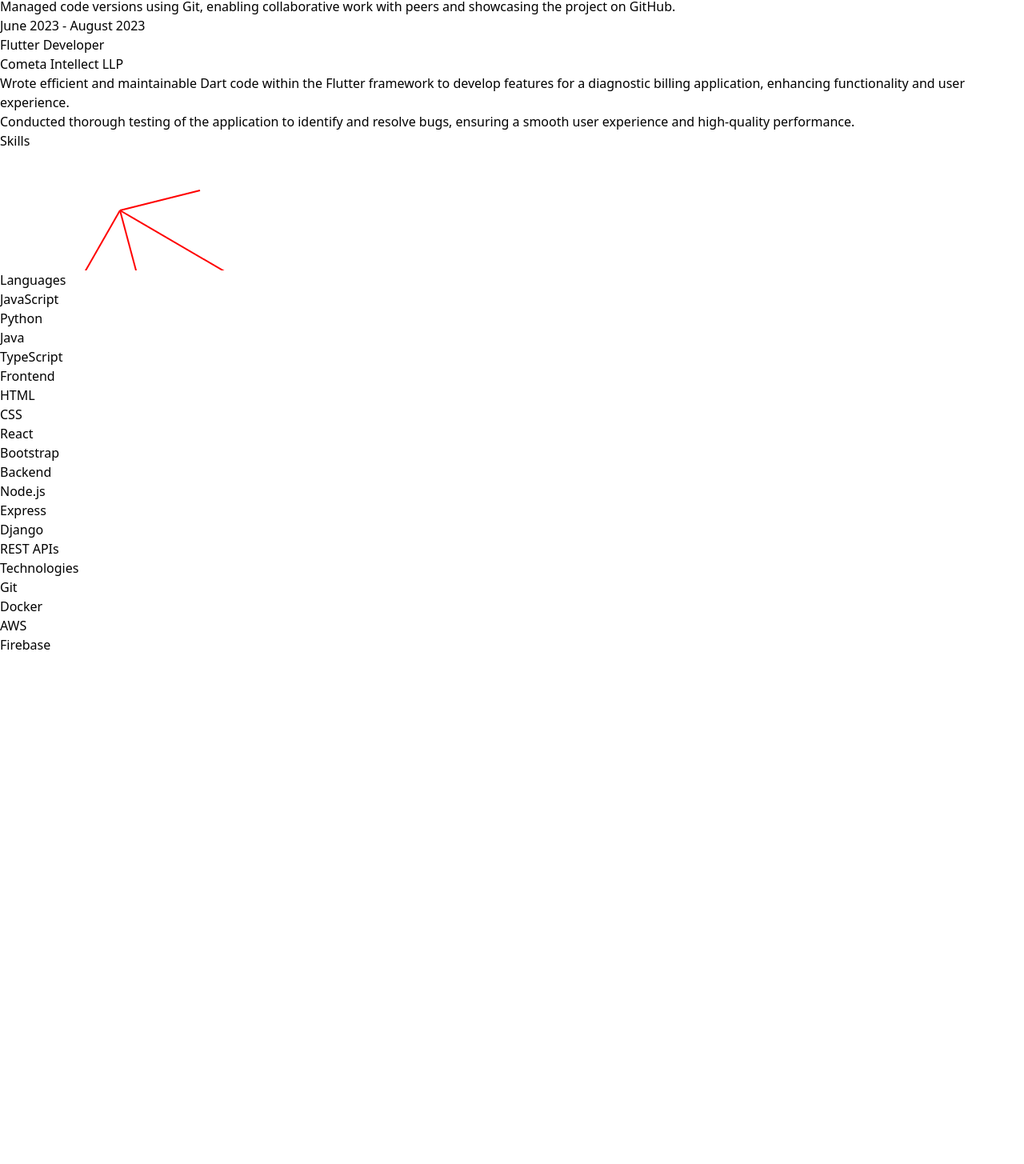
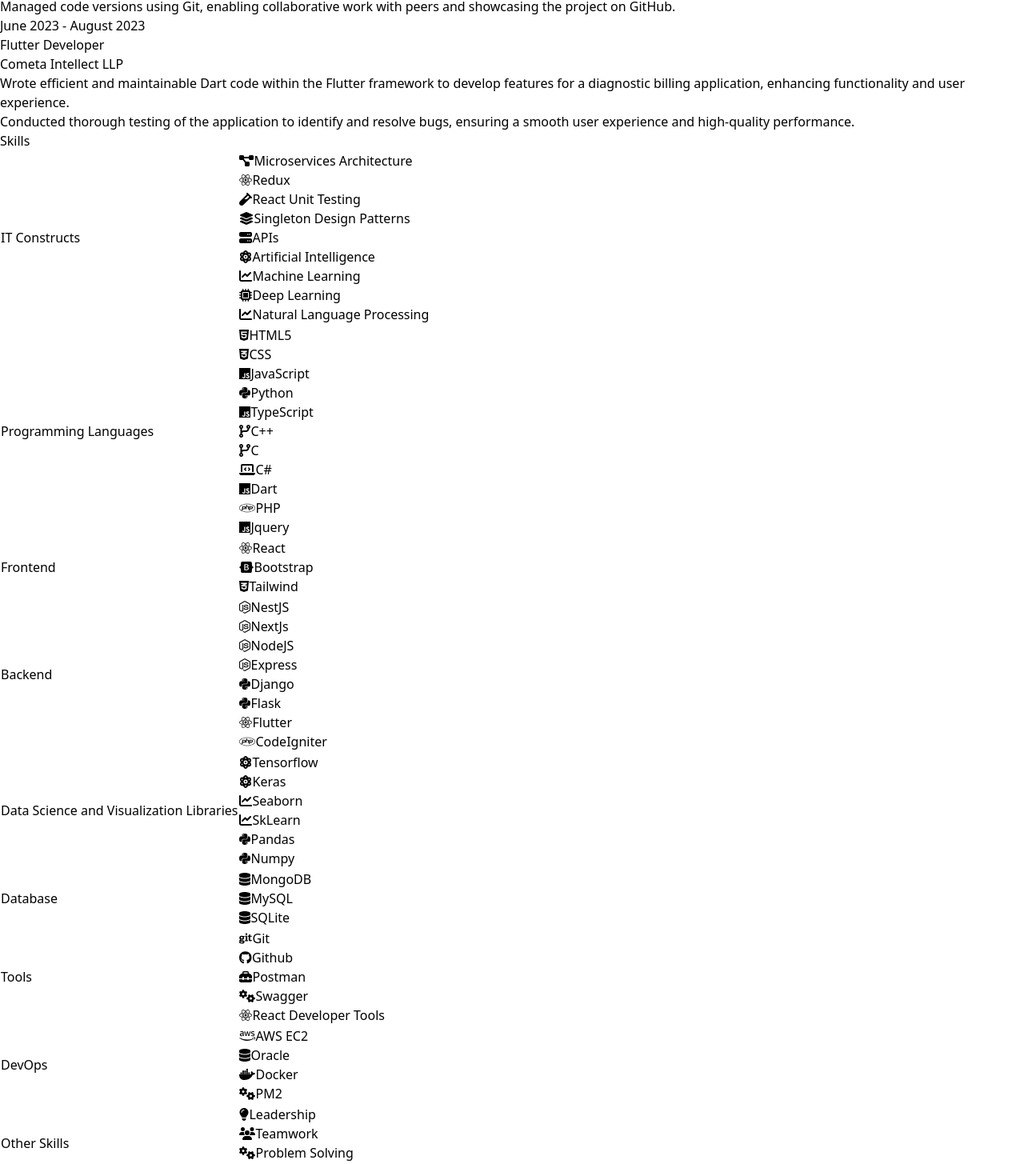
Before and after one commit to yash211/portfolio, a React (Vite) app: page / in a window 1280 px wide. Shown: the part 2270-3725 px from the top of the page at 80% size. Before the commit the page ends 3088 px from the top, so only its background shows below. Built offline with nearby package versions, Linux system fonts and the light colour scheme.

Commit message:
added skills section

```diff
--- a/package.json
+++ b/package.json
@@ -10,6 +10,10 @@
     "preview": "vite preview"
   },
   "dependencies": {
+    "@fortawesome/fontawesome-svg-core": "^6.6.0",
+    "@fortawesome/free-brands-svg-icons": "^6.6.0",
+    "@fortawesome/free-solid-svg-icons": "^6.6.0",
+    "@fortawesome/react-fontawesome": "^0.2.2",
     "react": "^18.3.1",
     "react-dom": "^18.3.1"
   },
--- a/src/Skills.jsx
+++ b/src/Skills.jsx
@@ -1,64 +1,180 @@
 import React from 'react';
+import './assets/css/skills.css';
+import { FontAwesomeIcon } from '@fortawesome/react-fontawesome'
 
-const Skills = () => {
-  const skills = [
+import {
+  faPython, faJs, faJava, faHtml5, faCss3Alt, faReact, faBootstrap, faNodeJs,
+  faAws, faDocker, faGit, faGithub, faPhp
+} from '@fortawesome/free-brands-svg-icons';
+
+import {
+  faDatabase, faCogs, faMicrochip, faAtom, faChartLine, faServer, faVial,
+  faCodeBranch, faLayerGroup, faLightbulb, faProjectDiagram, faToolbox,
+  faLaptopCode, faUsers, faClock
+} from '@fortawesome/free-solid-svg-icons';
+
+const skillIcons = {
+  // IT Constructs
+  'Microservices Architecture': faProjectDiagram,
+  'Redux': faReact,
+  'React Unit Testing': faVial,
+  'Singleton Design Patterns': faLayerGroup,
+  'APIs': faServer,
+  'Artificial Intelligence': faAtom,
+  'Machine Learning': faChartLine,
+  'Deep Learning': faMicrochip,
+  'Natural Language Processing': faChartLine,
+
+  // Programming Languages
+  'HTML5': faHtml5,
+  'CSS': faCss3Alt,
+  'JavaScript': faJs,
+  'Python': faPython,
+  'TypeScript': faJs,
+  'C++': faCodeBranch,
+  'C': faCodeBranch,
+  'C#': faLaptopCode,
+  'Dart': faJs,
+  'PHP': faPhp,
+  'Jquery': faJs,
+
+  // Frontend
+  'React': faReact,
+  'Bootstrap': faBootstrap,
+  'Tailwind': faCss3Alt,
+
+  // Backend
+  'NestJS': faNodeJs,
+  'NextJs': faNodeJs,
+  'NodeJS': faNodeJs,
+  'Express': faNodeJs,
+  'Django': faPython,
+  'Flask': faPython,
+  'Flutter': faReact,
+  'CodeIgniter': faPhp,
+
+  // Data Science and Visualization Libraries
+  'Tensorflow': faAtom,
+  'Keras': faAtom,
+  'Seaborn': faChartLine,
+  'SkLearn': faChartLine,
+  'Pandas': faPython,
+  'Numpy': faPython,
+
+  // Database
+  'MongoDB': faDatabase,
+  'MySQL': faDatabase,
+  'SQLite': faDatabase,
+
+  // Tools
+  'Git': faGit,
+  'Github': faGithub,
+  'Postman': faToolbox,
+  'Swagger': faCogs,
+  'React Developer Tools': faReact,
+
+  // DevOps
+  'AWS EC2': faAws,
+  'Oracle': faDatabase,
+  'Docker': faDocker,
+  'PM2': faCogs,
+
+  // Other Skills
+  'Leadership': faLightbulb,
+  'Teamwork': faUsers,
+  'Problem Solving': faCogs,
+  'Time Management': faClock,
+};
+
+const skillCategories = [
   {
-      category: "Languages",
-      skills: ["JavaScript", "Python", "Java", "TypeScript"],
-      x: 250, y: 50,
+    category: 'IT Constructs',
+    skills: ['Microservices Architecture', 'Redux', 'React Unit Testing', 'Singleton Design Patterns', 'APIs', 'Artificial Intelligence', 'Machine Learning', 'Deep Learning', 'Natural Language Processing'],
   },
   {
-      category: "Frontend",
-      skills: ["HTML", "CSS", "React", "Bootstrap"],
-      x: 450, y: 250,
+    category: 'Programming Languages',
+    skills: ['HTML5', 'CSS', 'JavaScript', 'Python', 'TypeScript', 'C++', 'C', 'C#', 'Dart', 'PHP', 'Jquery'],
   },
   {
-      category: "Backend",
-      skills: ["Node.js", "Express", "Django", "REST APIs"],
-      x: 250, y: 450,
+    category: 'Frontend',
+    skills: ['React', 'Bootstrap', 'Tailwind'],
   },
   {
-      category: "Technologies",
-      skills: ["Git", "Docker", "AWS", "Firebase"],
-      x: 50, y: 250,
+    category: 'Backend',
+    skills: ['NestJS', 'NextJs', 'NodeJS', 'Express', 'Django', 'Flask', 'Flutter', 'CodeIgniter']
+  },
+  {
+    category: 'Data Science and Visualization Libraries',
+    skills: ['Tensorflow', 'Keras', 'Seaborn', 'SkLearn', 'Pandas', 'Numpy']
+  },
+  {
+    category: 'Database',
+    skills: ['MongoDB', 'MySQL', 'SQLite'],
+  },
+  {
+    category: 'Tools',
+    skills: ['Git', 'Github', 'Postman', 'Swagger', 'React Developer Tools'],
+  },
+  {
+    category: 'DevOps',
+    skills: ['AWS EC2', 'Oracle', 'Docker', 'PM2'],
+  },
+  {
+    category: 'Other Skills',
+    skills: ['Leadership', 'Teamwork', 'Problem Solving', 'Time Management'],
   },
 ];
 
+const Skills = () => {
+
   return (
-    <div className="relative flex items-center justify-center h-screen bg-gray-100">
-      {/* Central Skills Hub */}
-      <div className="w-32 h-32 bg-red-500 text-white font-bold flex items-center justify-center rounded-full shadow-lg z-10">
-        Skills
+
+    <section className="flex items-center justify-center mt-10 px-8 mx-8 text-white">
+      <div className="container mx-auto px-4 flex flex-col lg:flex-col items-start lg:space-x-12 space-y-12 lg:space-y-0">
+        <div className="lg:w-full md-w-full sm-w-full h-full flex md:justify-center lg:justify-center sm-justify-center items-center">
+          <h2 className="text-3xl font-sans font-bold italic mb-3 relative">
+            <span className="relative z-10 px-4 text-black">Skills</span>
+          </h2>
+        </div>
+        <div className="lg:w-full space-y-8">
+          <div className="container mx-auto p-2">
+            <table className="w-full text-left mt-1 border-collapse">
+              <tbody>
+                {skillCategories.map((category, index) => (
+                  <tr
+                    key={index}
+                    className="animate-pulse-glow mt-2 gap-2"
+                  >
+                    <td
+                      className="bg-gradient-to-r from-indigo-500 to-purple-500 text-white p-4 mt-3 text-lg font-semibold rounded-l-lg shadow-lg w-1/4"
+                    >
+                      {category.category}
+                    </td>
+                    <td className="p-4 flex flex-wrap gap-2">
+                      {category.skills.map((skill, idx) => (
+
+                        <div
+                          key={idx}
+                          className="bg-gradient-to-r from-blue-200 to-green-100 text-black p-3 rounded-lg shadow-lg flex items-center gap-3 hover:from-green-600 hover:to-blue-500 transition-all duration-300 ease-in-out transform hover:-translate-y-1"
+                        >
+                          <FontAwesomeIcon
+                            icon={skillIcons[skill]}
+                            className="text-2xl text-yellow-400 opacity-90 transition-all duration-300 ease-in-out transform hover:scale-110"
+                          />
+                          <span className="text-sm font-bold text-rose-950 tracking-wide uppercase">{skill}</span>
                         </div>
 
-      {/* SVG Canvas for connecting lines */}
-      <svg className="absolute top-0 left-0 w-full h-full">
-        {skills.map((category, index) => (
-          <line
-            key={index}
-            x1="50%" y1="50%"
-            x2={`${category.x}px`} y2={`${category.y}px`}
-            stroke="red" strokeWidth="2"
-          />
                       ))}
-      </svg>
+                    </td>
+                  </tr>
+                ))}
+              </tbody>
+            </table>
+          </div>
+        </div>
+      </div>
+    </section>
 
-      {/* Skill Category Cards */}
-      {skills.map((category, index) => (
-        <div
-          key={index}
-          className="absolute bg-white p-4 rounded-lg shadow-md text-center"
-          style={{ left: category.x, top: category.y }}
-        >
-          <h3 className="text-red-500 font-semibold mb-2">{category.category}</h3>
-          <ul className="text-gray-600 text-sm space-y-1">
-            {category.skills.map((skill, skillIndex) => (
-              <li key={skillIndex}>{skill}</li>
-            ))}
-          </ul>
-        </div>
-      ))}
-    </div>
   );
 };
 
--- /dev/null
+++ b/src/assets/css/skills.css
@@ -0,0 +1,12 @@
+@keyframes pulse-glow {
+    0%, 100% {
+      box-shadow: 0 0 5px rgba(255, 255, 255, 0.5), 0 0 10px rgba(255, 255, 255, 0.4);
+    }
+    50% {
+      box-shadow: 0 0 20px rgba(255, 255, 255, 0.9), 0 0 30px rgba(255, 255, 255, 0.8);
+    }
+  }
+
+  .animate-pulse-glow {
+    animation: pulse-glow 2s ease-in-out infinite;
+  }
```
Also changed, not shown: 1 other file (tests, documents, lock files or other folders). Lines whose indentation alone changed are shown as unchanged.
